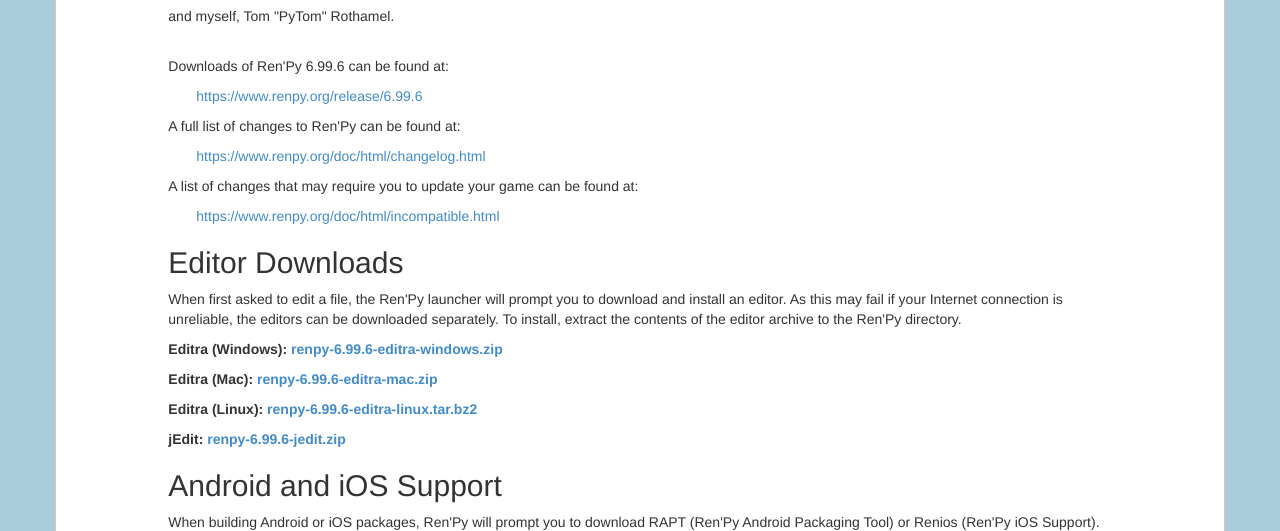
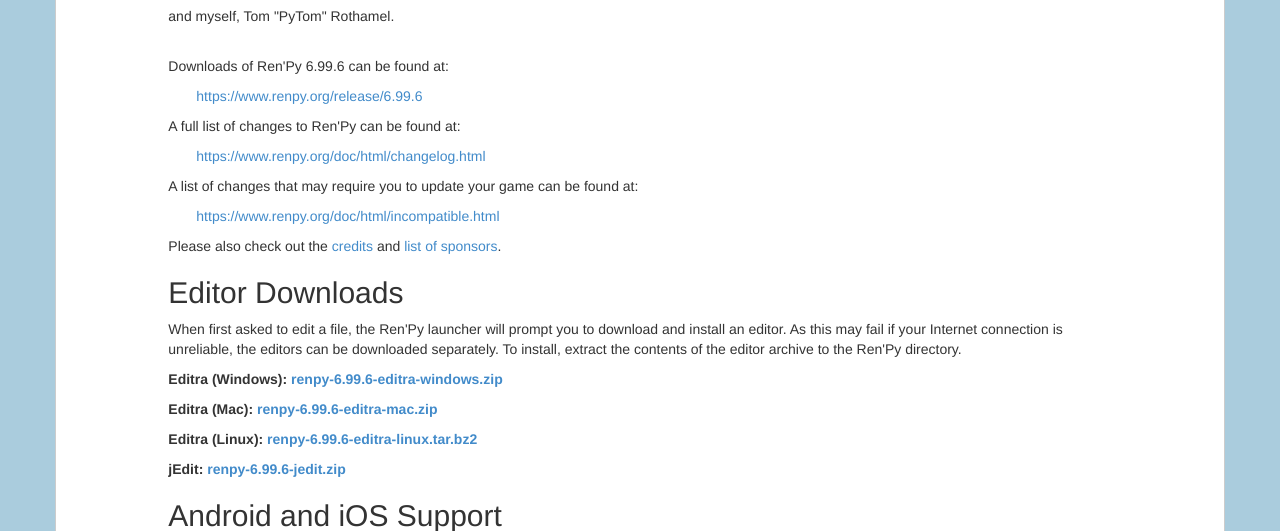
Before and after one commit to renpytom/renpy-web, a Flask app: page /latest.html in a window 1280 px wide. Shown: the part 1980-2511 px from the top of the page. Run offline with Flask 2, Linux system fonts and the light colour scheme; parts of the project's set-up code (start-up, migrations or seed data) failed here and were passed over; some libraries are stand-ins or nearby versions.

Commit message:
Link credits and sponsors.

```diff
--- a/templates/release.html
+++ b/templates/release.html
@@ -125,6 +125,11 @@
         <a href="{{ doclink }}/incompatible.html">{{ doclink }}/incompatible.html</a>
     </p>
 
+    <p>
+    Please also check out the <a href="{{ doclink }}/credits.html">credits</a> and
+    <a href="{{ doclink }}/sponsors.html">list of sponsors</a>.
+    </p>
+
 </section>
 
 {% if release.world_order >= 4%}
--- a/templates/release.txt
+++ b/templates/release.txt
@@ -12,3 +12,6 @@
 A list of changes that may require you to update your game can be found at:
 
     {{ doclink }}/incompatible.html
+
+Please also check out the [url={{ doclink }}/credits.html]credits[/url] and
+[url={{ doclink }}/sponsors.html]sponsor list[/url].
```
